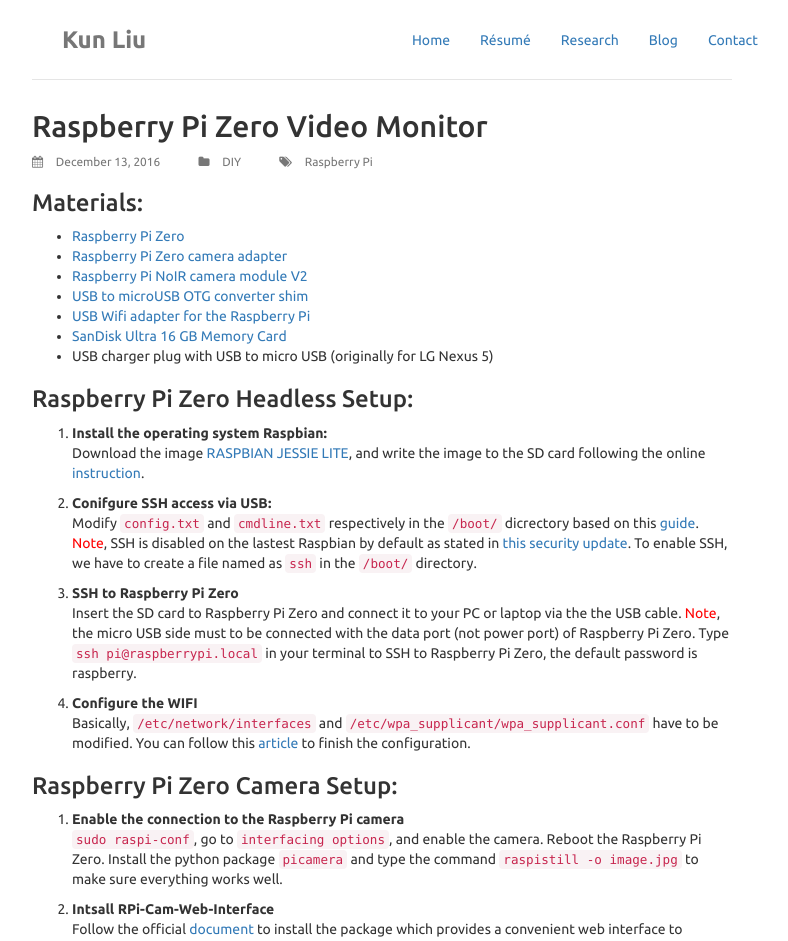
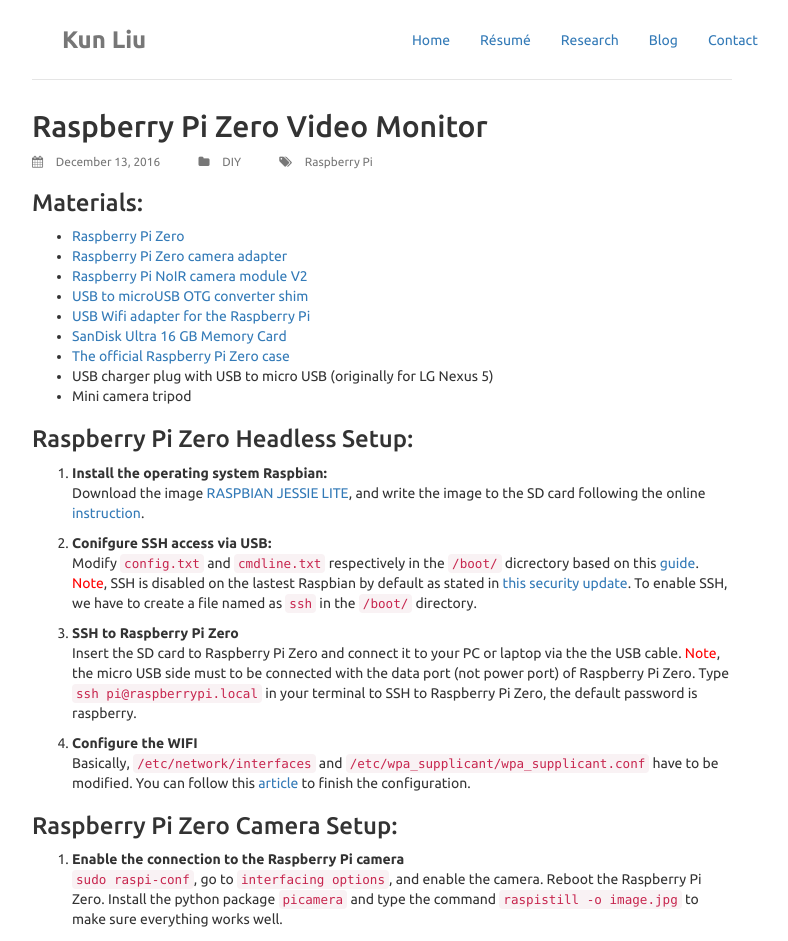
Before and after one commit to kwunlyou/kwunlyou.github.io, a Jekyll site: the page built from _posts/2016-12-13-raspberry-pi-zero-video-monitor.markdown, in a window 1280 px wide. Shown: the top 941 px of the page, without its empty margins (258-1046 px from the left). Built offline with Jekyll 4.4.1, drawn with Linux system fonts in a browser that asks for light colours; nearby versions of some CDN libraries; comment, search, counter and statistics services are not loaded.

Commit message:
add an image

```diff
--- a/_posts/2016-12-13-raspberry-pi-zero-video-monitor.markdown
+++ b/_posts/2016-12-13-raspberry-pi-zero-video-monitor.markdown
@@ -12,7 +12,9 @@ excerpt: ""
 - [USB to microUSB OTG converter shim](https://thepihut.com/products/usb-to-microusb-otg-converter-shim){:target="_blank"}
 - [USB Wifi adapter for the Raspberry Pi](https://thepihut.com/products/usb-wifi-adapter-for-the-raspberry-pi){:target="_blank"}
 - [SanDisk Ultra 16 GB Memory Card](https://www.amazon.co.uk/gp/product/B010Q57SEE/ref=oh_aui_detailpage_o02_s00?ie=UTF8&psc=1){:target="_blank"}
+- [The official Raspberry Pi Zero case](https://www.raspberrypi.org/products/raspberry-pi-zero-case/){:target="_blank"}
 - USB charger plug with USB to micro USB (originally for LG Nexus 5)
+- Mini camera tripod
 
 ### Raspberry Pi Zero Headless Setup:
 1. **Install the operating system Raspbian:**
@@ -35,3 +37,6 @@ excerpt: ""
 <br> Follow the official [document](http://elinux.org/RPi-Cam-Web-Interface){:target=_blank} to install the package which provides a convenient web interface to manage and configure Pi camera. It also supports motion detection.
 
 Done. Enjoy!
+
+{: .text-center .}
+![test](/assets/img/raspberry_pi_video_monitor.jpg){:width="50%"}
```
Also changed, not shown: 1 other file.
